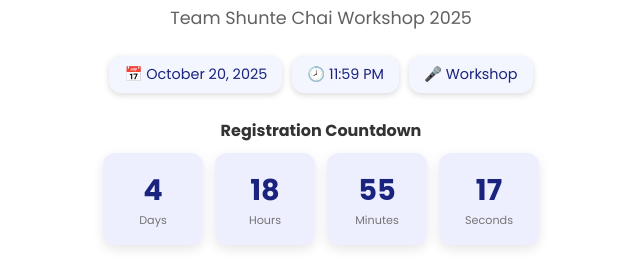
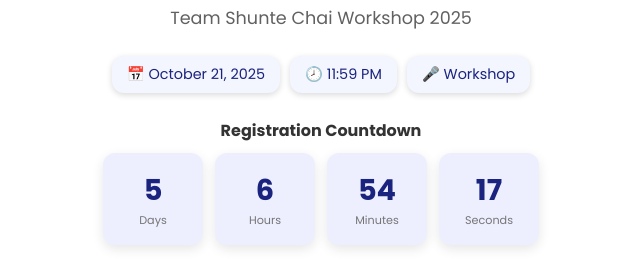
Before and after one commit to niloyahsan1/psycoach-workshop-registration, a plain HTML site: page index.html in a window 1280 px wide. Shown: the part 468-728 px from the top of the page, 319-959 px from the left. Drawn offline with Linux system fonts and the light colour scheme.

Commit message:
deadline extended

```diff
--- a/index.html
+++ b/index.html
@@ -19,7 +19,7 @@
 
     <div class="event-info">
       <div class="info-item">
-        <span>📅 October 20, 2025</span>
+        <span>📅 October 21, 2025</span>
       </div>
       <div class="info-item">
         <span>🕗 11:59 PM</span>
@@ -40,7 +40,7 @@
   </footer>
 
   <script>
-    const eventDate = new Date("October 21, 2025 10:00:00").getTime();
+    const eventDate = new Date("October 21, 2025 21:59:00").getTime();
     const countdownEl = document.getElementById("countdown");
 
     function updateCountdown() {
```
